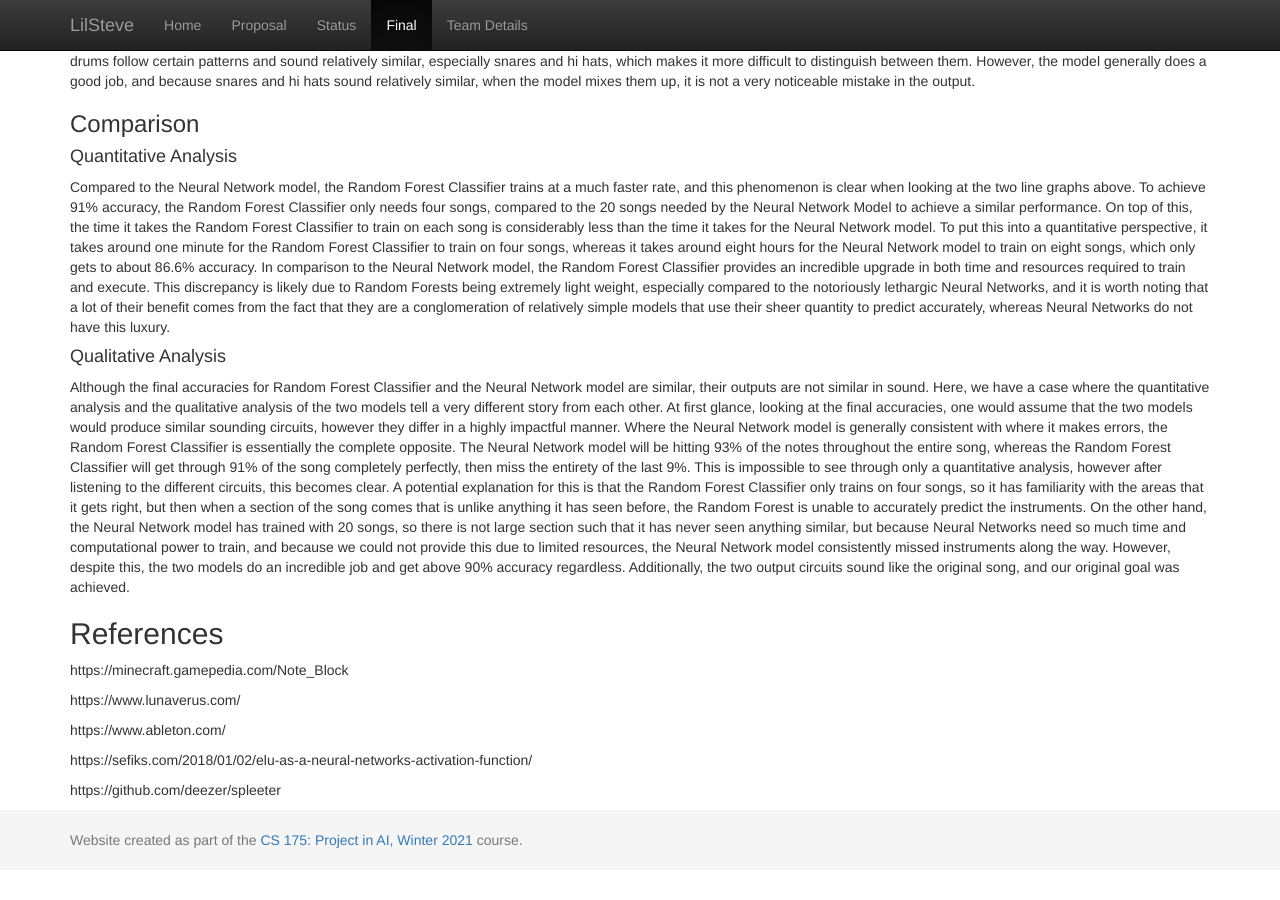
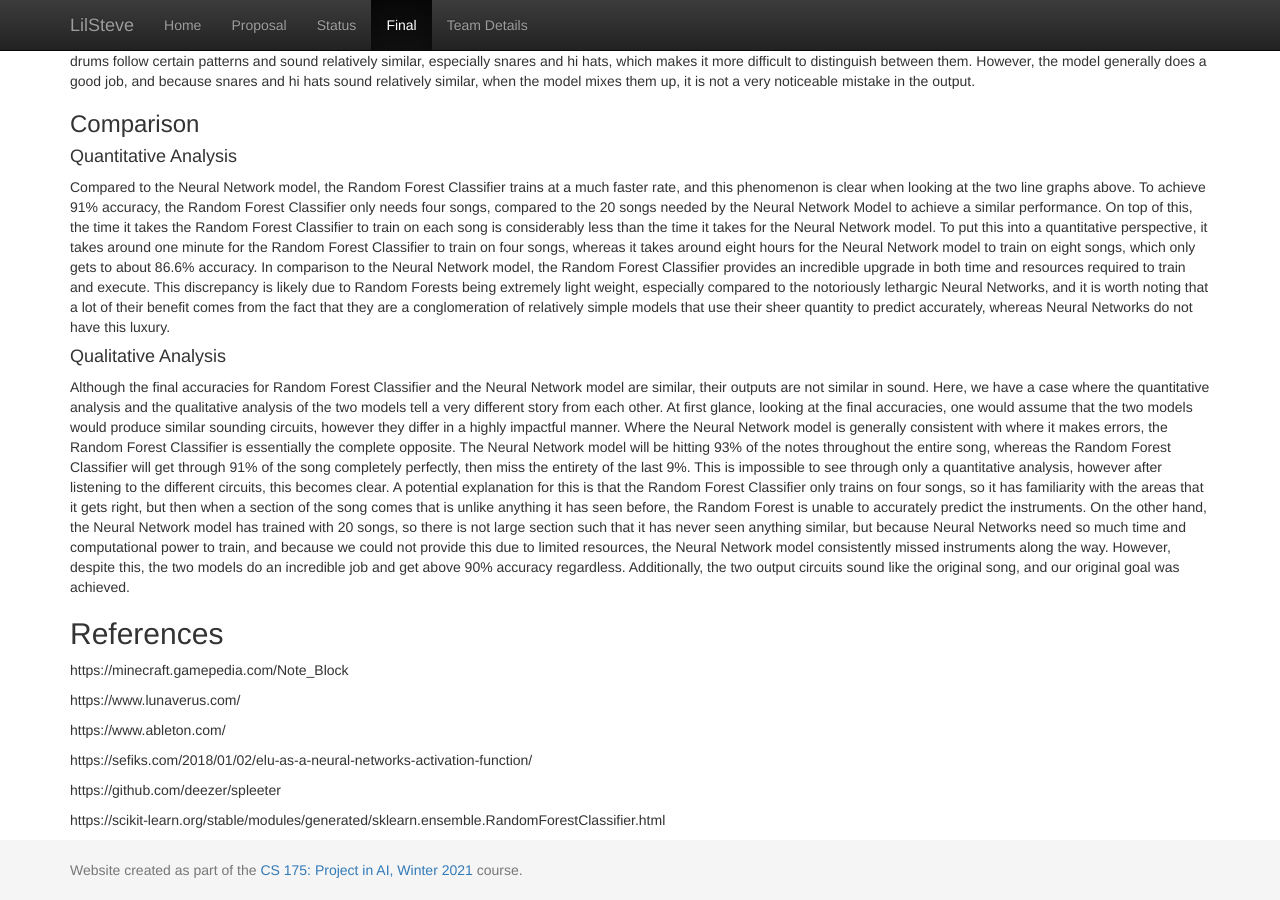
Before and after one commit to rhorikaw/LilSteve, a Jekyll site: the page built from docs/final.md, in a window 1280 px wide and 900 px high, scrolled down 9463 px. Built offline with Jekyll 4.4.1, drawn with Linux system fonts in a browser that asks for light colours; before the commit the page ends 10333 px from its top, so only the background shows below that; some of the changed lines change nothing that is shown.

Commit message:
Update final.md

```diff
--- a/docs/final.md
+++ b/docs/final.md
@@ -104,3 +104,5 @@ https://www.ableton.com/
 https://sefiks.com/2018/01/02/elu-as-a-neural-networks-activation-function/
 
 https://github.com/deezer/spleeter
+
+https://scikit-learn.org/stable/modules/generated/sklearn.ensemble.RandomForestClassifier.html
```
